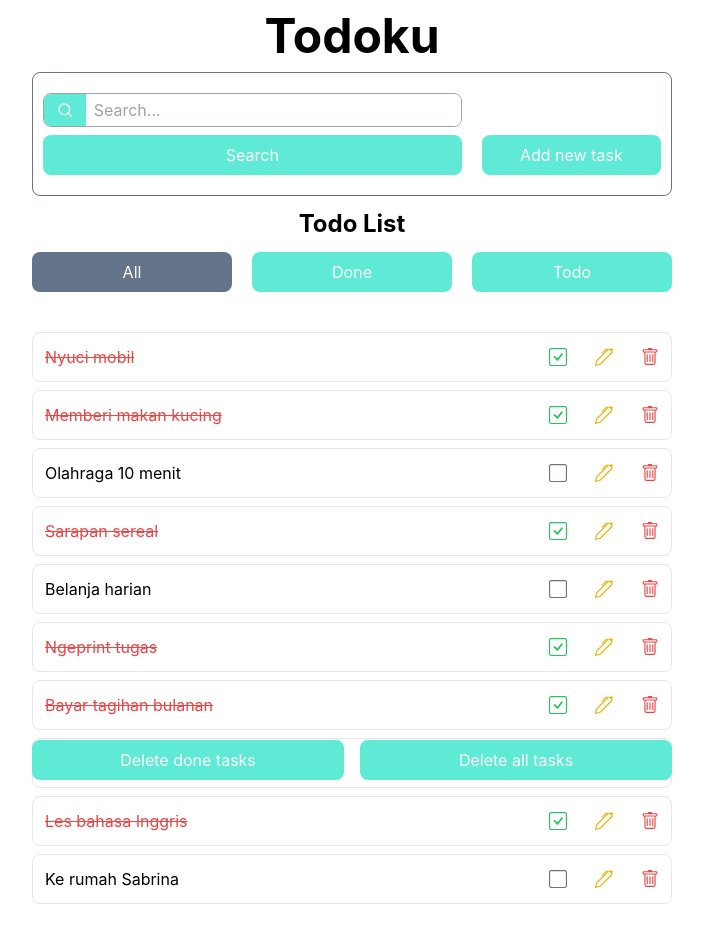
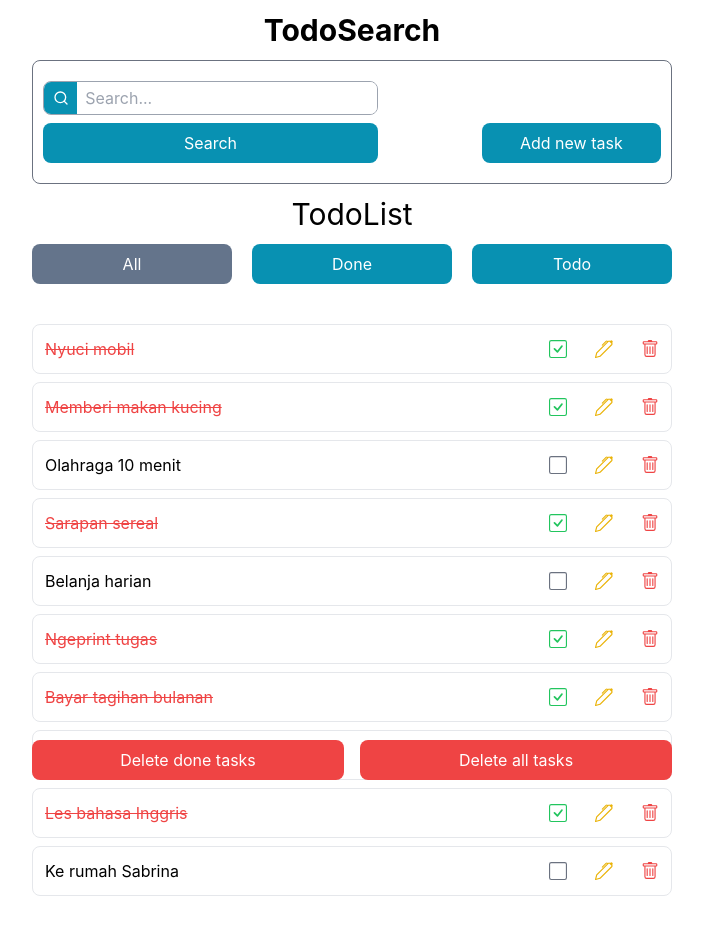
Before and after one commit to saepasomba/todoku-react, a React (Create React App) app: page / in a window 1280 px wide. Shown: the top 942 px of the page, without its empty margins (288-991 px from the left). Built offline with nearby package versions, Linux system fonts and the light colour scheme.

Commit message:
Change color according to hi-fi and add minor adjustment for routing

```diff
--- a/src/components/CustomButton.js
+++ b/src/components/CustomButton.js
@@ -1,8 +1,16 @@
 import React from 'react'
 
 export default function CustomButton({ content, buttonFunction, isActive, type }) {
+  let backgroundColor = 'bg-cyan-600'
+  if (isActive) {
+    backgroundColor = 'bg-slate-500'
+  }
+
+  if (type === 'danger') {
+    backgroundColor = 'bg-red-500'
+  }
   return (
-    <button onClick={buttonFunction} className={`${isActive ? 'bg-slate-500' : 'bg-teal-300'} ${type === 'danger' && 'bg-red-500'} rounded-lg text-white w-full p-2`}>
+    <button onClick={buttonFunction} className={`${backgroundColor} rounded-lg text-white w-full p-2`}>
         {content}
     </button>
   )
--- a/src/components/SearchBar.js
+++ b/src/components/SearchBar.js
@@ -4,7 +4,7 @@ import { FiSearch } from 'react-icons/fi'
 export default function SearchBar({ handleChange }) {
   return (
     <div className='flex w-full rounded-lg border border-gray-400 overflow-hidden'>
-        <button className='bg-teal-300 text-white h-auto md:w-[10%] p-2 sm:w-[20%]'>
+        <button className='bg-cyan-600 text-white h-auto md:w-[10%] p-2 sm:w-[20%]'>
             <FiSearch className='mx-auto' />
         </button>
         <input className='w-[90%] px-2' type='text' placeholder='Search...' onChange={handleChange}></input>
--- a/src/containers/AddTask.js
+++ b/src/containers/AddTask.js
@@ -1,6 +1,6 @@
 import React, { useEffect, useState } from 'react'
 import { SiBookstack } from 'react-icons/si'
-import { useNavigate } from 'react-router-dom'
+import { redirect, useNavigate } from 'react-router-dom'
 import CustomButton from '../components/CustomButton'
 
 export default function AddTask() {
@@ -8,6 +8,7 @@ export default function AddTask() {
     const [textField, setTextField] = useState('')
     const [action, setAction] = useState('')
     const [task, setTask] = useState()
+    const [illegalAccess, setIllegalAccess] = useState(false)
 
     const navigate = useNavigate()
 
@@ -40,6 +41,14 @@ export default function AddTask() {
     }
 
     useEffect(() => {
+        if (localStorage.length === 0) {
+            // let urgentMeta = {
+            //     action: 'ADD',
+            //     task: null
+            // }
+            // localStorage.setItem('meta', JSON.stringify(urgentMeta))
+            setIllegalAccess(true)
+        } else {
             let meta = JSON.parse(localStorage.getItem('meta'))
             if (meta.action === 'EDIT') {
                 setTextField(meta.task.task)
@@ -48,12 +57,19 @@ export default function AddTask() {
             } else {
                 setAction('ADD')
             }
+        }
     }, [])
+
+    if (illegalAccess) {
+        return (
+            <h1 className='text-center text-4xl'>Please access this page through the main page.</h1>
+        )
+    }
     return (
         <>
             <div className='container header mx-auto my-5 w-1/2 p-5 rounded-lg border border-gray-500'>
                 <div className='flex w-full rounded-lg border border-gray-400 overflow-hidden mb-2'>
-                    <button className='bg-teal-300 text-white h-auto md:w-[10%] p-2 sm:w-[20%]' disabled>
+                    <button className='bg-cyan-600 text-white h-auto md:w-[10%] p-2 sm:w-[20%]' disabled>
                         <SiBookstack className='mx-auto' />
                     </button>
                     <input className='w-[90%] px-2' type='text' placeholder='Search...' onChange={handleChange} value={textField} ></input>
--- a/src/containers/App.js
+++ b/src/containers/App.js
@@ -37,8 +37,8 @@ function App() {
 
   const loadData = () => {
     let currentTasks = JSON.parse(localStorage.getItem('currentTasks'))
+    let meta = JSON.parse(localStorage.getItem('meta'))
     if (currentTasks !== null) {
-      let meta = JSON.parse(localStorage.getItem('meta'))
       let newTasks = []
       if (meta.action === 'ADD') {
         newTasks = addTask(meta.task, currentTasks)
@@ -127,9 +127,9 @@ function App() {
 
   return (
     <div className="container relative md:w-1/2 mx-auto text-center sm:w-10/12">
-      <h1 className='font-bold text-5xl m-3'>Todoku</h1>
+      <h1 className='font-bold text-3xl m-3'>TodoSearch</h1>
       <div className='container header grid grid-cols-[70%_30%] gap-5 justify-center items-end mx-auto p-5 rounded-lg border border-gray-500'>
-        <div className='header-left flex flex-col gap-2'>
+        <div className='header-left flex flex-col gap-2 w-4/5'>
           <SearchBar handleChange={searchBarChange} />
           <CustomButton content='Search' />
         </div>
@@ -139,7 +139,7 @@ function App() {
       </div>
 
       <div className='container my-3'>
-        <h2 className='text-2xl font-bold my-3'>Todo List</h2>
+        <h2 className='text-3xl font-normal my-3'>TodoList</h2>
         <div className='container flex justify-center gap-5'>
           <CustomButton content='All' buttonFunction={filterAll} isActive={filter === 'ALL'} />
           <CustomButton content='Done' buttonFunction={filterDone} isActive={filter === 'DONE'} />
@@ -151,7 +151,6 @@ function App() {
         {
           tasksToShow.length > 0
           ? tasksToShow.map(task => {
-            console.log(tasksToShow)
             return <TaskRow key={task.id} task={task} doneToggle={taskCompleteToggle} deleteTask={deleteTask} redirectToCustomPage={redirectToCustomPage} />
           })
           : <h2>No task here</h2>
```
Lines whose indentation alone changed are shown as unchanged.
